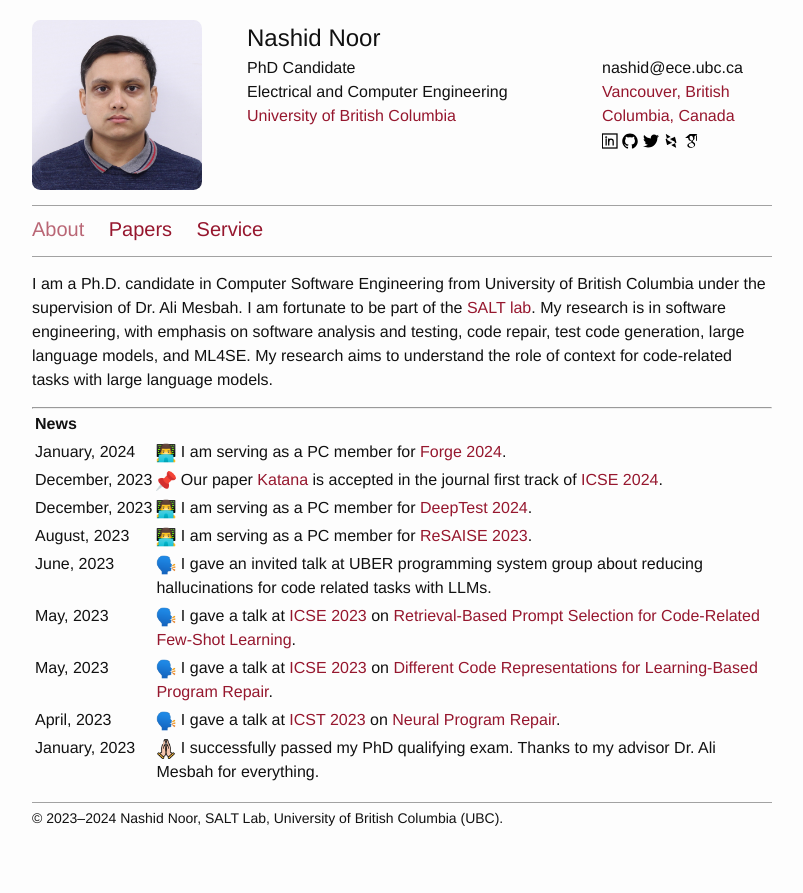
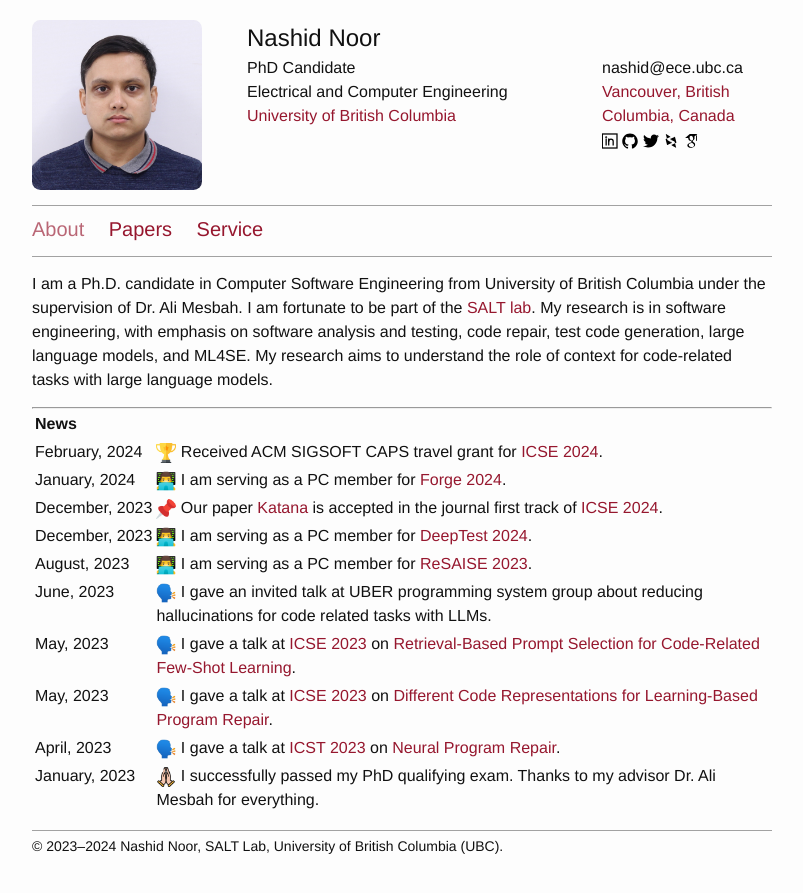
Before and after one commit to nashid/nashid.github.io, a Jekyll site: the page built from index.md, in a window 1280 px wide. Shown: the top 893 px of the page, without its empty margins (238-1041 px from the left). Built offline with Jekyll 4.4.1, drawn with Linux system fonts in a browser that asks for light colours.

Commit message:
add caps grant

```diff
--- a/index.md
+++ b/index.md
@@ -16,6 +16,10 @@ My research aims to understand the role of context for code-related tasks with l
   <tr>
     <th style="vertical-align: top; text-align: left;">News</th>
     <th>&nbsp;</th>
+  </tr>
+  <tr>
+    <td style="vertical-align: top;">February,&nbsp;2024</td>
+    <td><img src="./resources/images/icon-trophy.png" width="20" height="20"> Received ACM SIGSOFT CAPS travel grant for <a href="https://conf.researchr.org/profile/icse-2024/noornashid">ICSE 2024</a>.</td>
   </tr>
   <tr>
     <td style="vertical-align: top;">January,&nbsp;2024</td>
```
Also changed, not shown: resources/images/icon-trophy.png (added).
